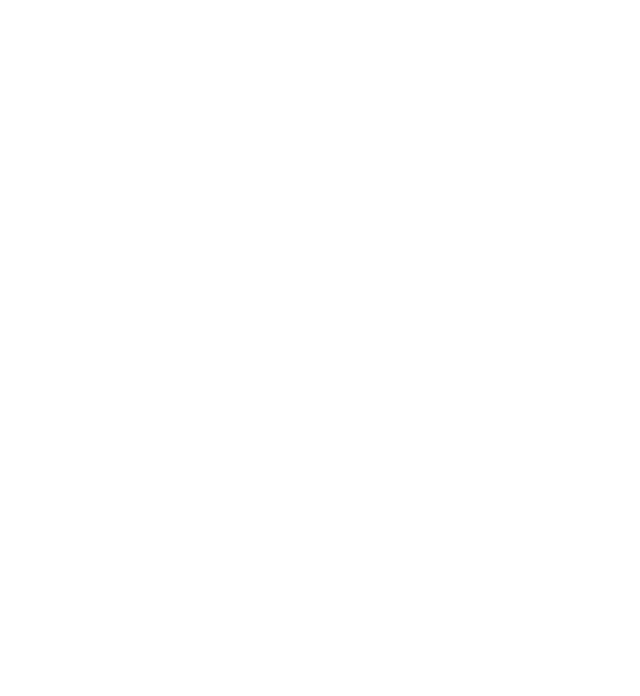
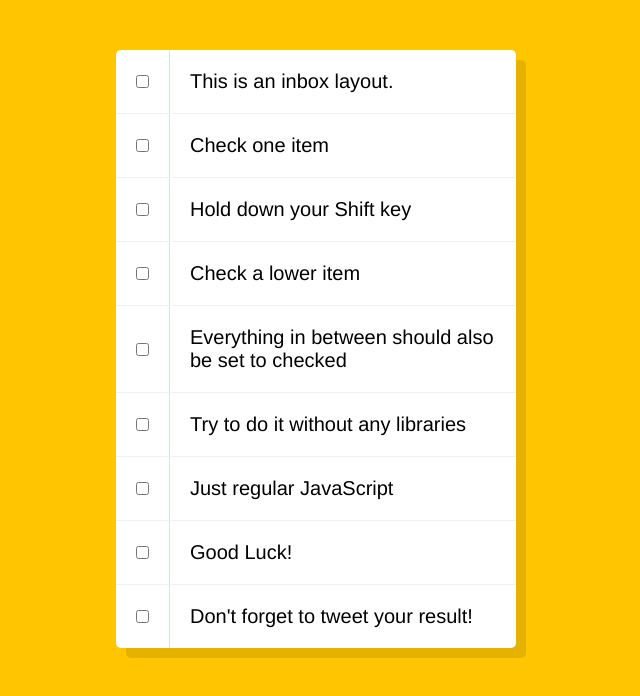
Before and after one commit to Sonia-SV/JavaScript30, a plain HTML site: page 10_JavaScriptShiftCheckboxes/index.html in a window 1280 px wide. Shown: the whole page, without its empty margins (324-964 px from the left). Drawn offline with Linux system fonts and the light colour scheme.

Commit message:
Add day 10 challenge

```diff
--- a/10_JavaScriptShiftCheckboxes/index.html
+++ b/10_JavaScriptShiftCheckboxes/index.html
@@ -2,11 +2,49 @@
 <html lang="en">
   <head>
     <meta charset="UTF-8" />
-    <title>HTML5 Canvas</title>
+    <title>Hold Shift to Check Multiple Checkboxes</title>
     <link rel="stylesheet" href="./style.css" />
   </head>
   <body>
-   <canvas id="draw" width="800" height="800"></canvas>
+    <div class="inbox">
+      <div class="item">
+        <input type="checkbox" />
+        <p>This is an inbox layout.</p>
+      </div>
+      <div class="item">
+        <input type="checkbox" />
+        <p>Check one item</p>
+      </div>
+      <div class="item">
+        <input type="checkbox" />
+        <p>Hold down your Shift key</p>
+      </div>
+      <div class="item">
+        <input type="checkbox" />
+        <p>Check a lower item</p>
+      </div>
+      <div class="item">
+        <input type="checkbox" />
+        <p>Everything in between should also be set to checked</p>
+      </div>
+      <div class="item">
+        <input type="checkbox" />
+        <p>Try to do it without any libraries</p>
+      </div>
+      <div class="item">
+        <input type="checkbox" />
+        <p>Just regular JavaScript</p>
+      </div>
+      <div class="item">
+        <input type="checkbox" />
+        <p>Good Luck!</p>
+      </div>
+      <div class="item">
+        <input type="checkbox" />
+        <p>Don't forget to tweet your result!</p>
+      </div>
+    </div>
+
     <script src="./js/main.js"></script>
   </body>
 </html>
--- a/10_JavaScriptShiftCheckboxes/js/main.js
+++ b/10_JavaScriptShiftCheckboxes/js/main.js
@@ -1,45 +1,23 @@
 'use strict';
-const canvas = document.querySelector('#draw');
-const ctx = canvas.getContext('2d');
-canvas.width = window.innerWidth;
-canvas.height = window.innerHeight;
+const checkboxes = document.querySelectorAll('input');
 
-ctx.strokeStyle = '#BADA55';
-ctx.lineJoin = 'round';
-ctx.lineCap = 'round';
-ctx.lineWidth = 100;
+let lastChecked;
 
-let isDrawing = false;
-let lastX = 0;
-let lastY = 0;
-let hue = 0;
-let direction = true;
+const listenCheckbox = (ev) => {
+  let inBetween = false;
+  if (ev.shiftKey && ev.target.checked) {
+    checkboxes.forEach((checkbox) => {
+      if (checkbox === ev.target || checkbox === lastChecked) {
+        inBetween = !inBetween;
+      }
+      if (inBetween) {
+        checkbox.checked = true;
+      }
+    });
+  }
+  lastChecked = ev.target;
+};
 
-function draw(e) {
-  if (!isDrawing) return;
-  console.log(e);
-  ctx.strokeStyle = `hsl(${hue}, 100%, 50%)`;
-  ctx.beginPath();
-  ctx.moveTo(lastX, lastY);
-  ctx.lineTo(e.offsetX, e.offsetY);
-  ctx.stroke();
-  [lastX, lastY] = [e.offsetX, e.offsetY];
-  hue++;
-  if (ctx.lineWidth >= 100 || ctx.lineWidth <= 1) {
-    direction = !direction;
-  }
-  if (direction) {
-    ctx.lineWidth++;
-  } else {
-    ctx.lineWidth--;
-  }
-}
-
-canvas.addEventListener('mousedown', (e) => {
-  isDrawing = true;
-  [lastX, lastY] = [e.offsetX, e.offsetY];
+checkboxes.forEach((checkbox) => {
+  checkbox.addEventListener('click', listenCheckbox);
 });
-
-canvas.addEventListener('mousemove', draw);
-canvas.addEventListener('mouseup', () => (isDrawing = false));
-canvas.addEventListener('mouseout', () => (isDrawing = false));
--- a/10_JavaScriptShiftCheckboxes/style.css
+++ b/10_JavaScriptShiftCheckboxes/style.css
@@ -1,3 +1,42 @@
-html, body {
-    margin: 0;
-  }
+html {
+  font-family: sans-serif;
+  background: #ffc600;
+}
+
+.inbox {
+  max-width: 400px;
+  margin: 50px auto;
+  background: white;
+  border-radius: 5px;
+  box-shadow: 10px 10px 0 rgba(0, 0, 0, 0.1);
+}
+
+.item {
+  display: flex;
+  align-items: center;
+  border-bottom: 1px solid #f1f1f1;
+}
+
+.item:last-child {
+  border-bottom: 0;
+}
+
+input:checked + p {
+  background: #f9f9f9;
+  text-decoration: line-through;
+}
+
+input[type='checkbox'] {
+  margin: 20px;
+}
+
+p {
+  margin: 0;
+  padding: 20px;
+  transition: background 0.2s;
+  flex: 1;
+  font-family: 'helvetica neue';
+  font-size: 20px;
+  font-weight: 200;
+  border-left: 1px solid #d1e2ff;
+}
--- a/css/main.css
+++ b/css/main.css
@@ -39,7 +39,7 @@
 
 .main__list__item {
   background-color: #faf1d4;
-  border-radius: 5px;
+  border-radius: 3px;
   color: #201d48;
 }
 .main__list__item:hover {
@@ -121,3 +121,7 @@
 .img__09 {
   background-image: url('../img/09_img.png');
 }
+
+.img__10 {
+  background-image: url('../img/10_img.png');
+}
```
Also changed, not shown: index.html (+4 -4 lines), img/10_img.png (added).
